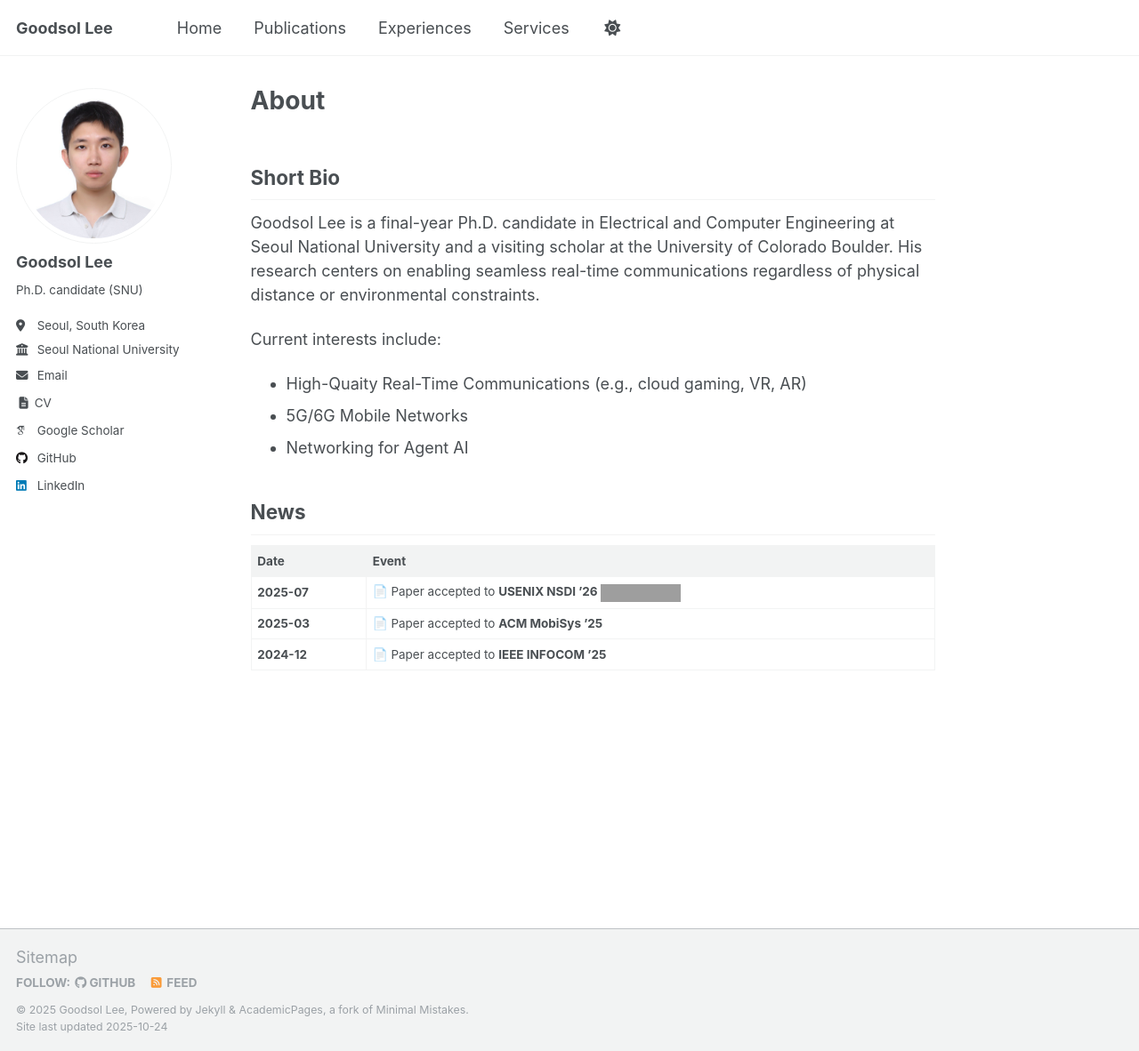
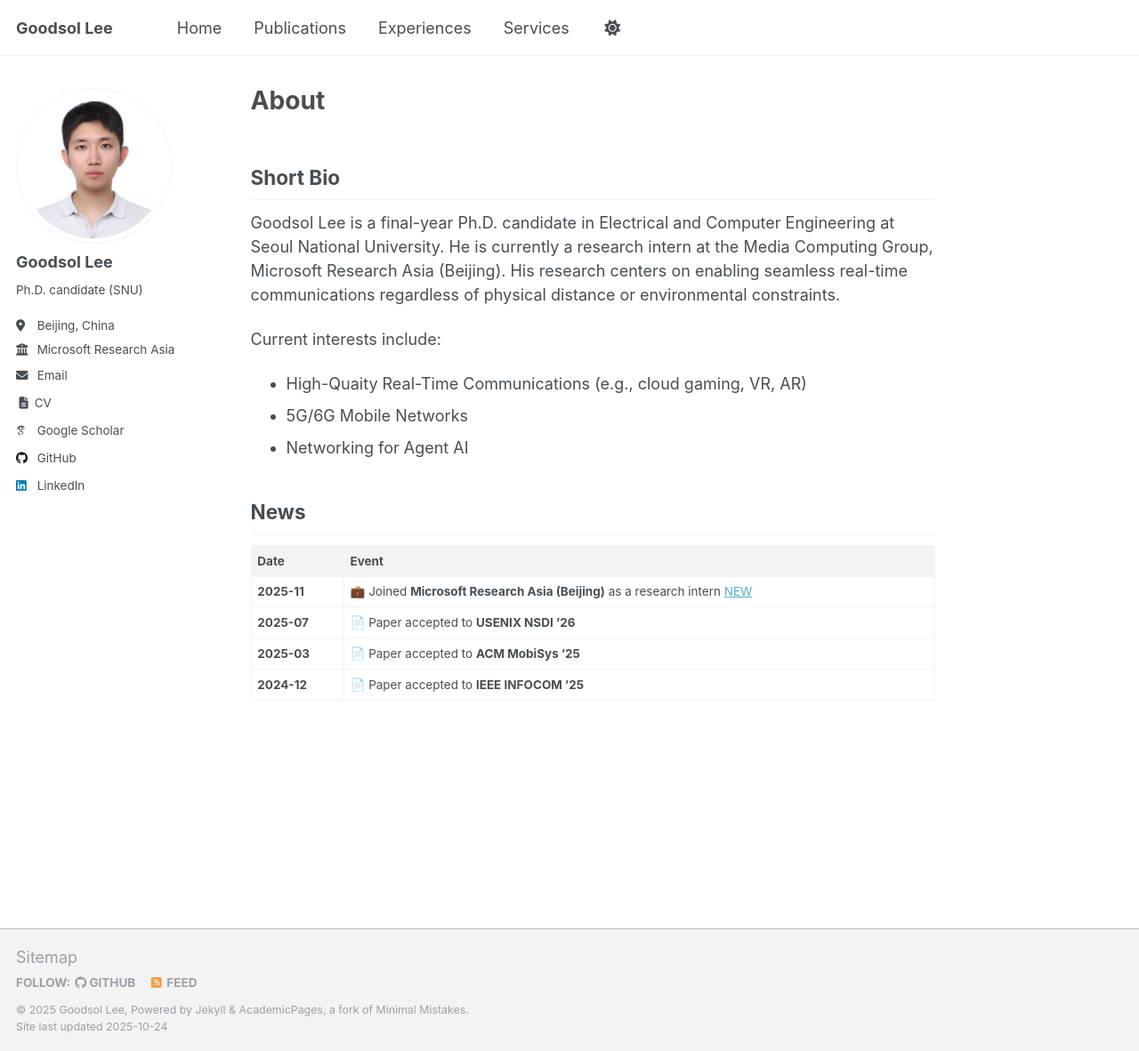
Before and after one commit to goodsollee/GoodsolLee.github.io, a Jekyll site: the page built from _pages/about.md, in a window 1280 px wide and 1182 px high. Shown: the whole window at 89% size. Built offline with Jekyll 4.4.1, drawn with Linux system fonts in a browser that asks for light colours; some web fonts are replaced; a script that is not in the unit is left out; grey boxes are pictures that could not be loaded.

Commit message:
Added: Experience

```diff
--- a/_config.yml
+++ b/_config.yml
@@ -26,8 +26,8 @@ author:
   avatar : "me.jpeg"
   name   : "Goodsol Lee"
   bio    : "Ph.D. candidate (SNU)"
-  location  : "Seoul, South Korea"
-  employer  : "Seoul National University"
+  location  : "Beijing, China"
+  employer  : "Microsoft Research Asia"
   email     : "goodsolusa@gmail.com"
   phone     : "+82 10-8660-9562"
   resume    : "https://goodsollee.github.io/files/CV.pdf"
--- a/_pages/about.md
+++ b/_pages/about.md
@@ -9,7 +9,7 @@ redirect_from:
 
 ## Short Bio
 
-Goodsol Lee is a final-year Ph.D. candidate in Electrical and Computer Engineering at Seoul National University and a visiting scholar at the University of Colorado Boulder. His research centers on enabling seamless real-time communications regardless of physical distance or environmental constraints.
+Goodsol Lee is a final-year Ph.D. candidate in Electrical and Computer Engineering at Seoul National University. He is currently a research intern at the Media Computing Group, Microsoft Research Asia (Beijing). His research centers on enabling seamless real-time communications regardless of physical distance or environmental constraints.
 
 Current interests include:
 - High-Quaity Real-Time Communications (e.g., cloud gaming, VR, AR)
@@ -20,6 +20,7 @@ Current interests include:
 
 | Date | Event |
 |------|-------|
-| **2025-07** | 📄 Paper accepted to **USENIX NSDI ’26** ![NEW](https://img.shields.io/badge/NEW-brightgreen?style=flat-square) |
+| **2025-11** | 💼 Joined **Microsoft Research Asia (Beijing)** as a research intern [NEW](https://img.shields.io/badge/NEW-brightgreen?style=flat-square) |
+| **2025-07** | 📄 Paper accepted to **USENIX NSDI ’26** |
 | **2025-03** | 📄 Paper accepted to **ACM MobiSys ’25** |
 | **2024-12** | 📄 Paper accepted to **IEEE INFOCOM ’25** |
```
Also changed, not shown: _pages/experiences.md (+5 -0 lines).
